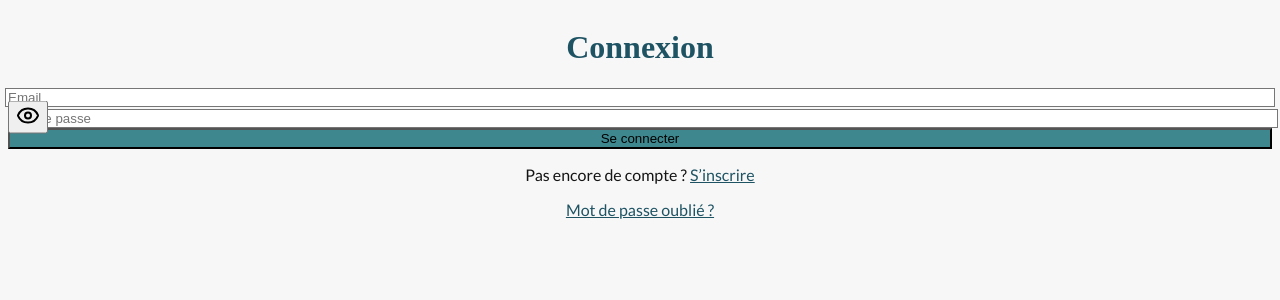
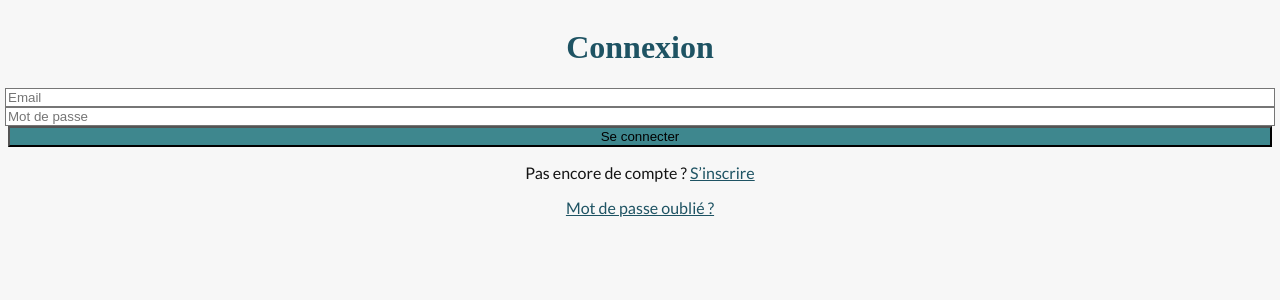
Before and after one commit to SabanaSuresh/benevoles-gout-autres, a Next.js app: page /login in a window 1280 px wide. Shown: the top 300 px of the page. Built offline with nearby package versions, Linux system fonts and the light colour scheme; no server answers; a web font is replaced by a local one.

Commit message:
xxxxxxxxxxx

```diff
--- a/src/app/login/page.tsx
+++ b/src/app/login/page.tsx
@@ -2,14 +2,12 @@
 import { useState } from "react"
 import { useRouter } from "next/navigation"
 import { supabase } from "@/lib/supabase"
-import { Eye, EyeOff } from "lucide-react"
 
 export default function LoginPage() {
   const router = useRouter()
   const [email, setEmail] = useState("")
   const [password, setPassword] = useState("")
   const [error, setError] = useState("")
-  const [showPassword, setShowPassword] = useState(false)
 
   const handleLogin = async (e: React.FormEvent) => {
     e.preventDefault()
@@ -42,24 +40,15 @@ export default function LoginPage() {
             required
           />
 
-          {/* Champ mot de passe avec icône œil à DROITE */}
-          <div className="relative w-full">
+          {/* Champ mot de passe en clair */}
           <input
-              type={showPassword ? "text" : "password"}
+            type="text"
             placeholder="Mot de passe"
-              className="w-full border border-gray-300 px-5 py-4 rounded-lg focus:outline-none focus:ring-2 focus:ring-[#aad7d4] text-lg pr-12"
+            className="w-full border border-gray-300 px-5 py-4 rounded-lg focus:outline-none focus:ring-2 focus:ring-[#aad7d4] text-lg"
             value={password}
             onChange={(e) => setPassword(e.target.value)}
             required
           />
-            <button
-              type="button"
-              onClick={() => setShowPassword(!showPassword)}
-              className="absolute right-3 top-1/2 -translate-y-1/2 text-gray-500 hover:text-[#1e5363] focus:outline-none"
-            >
-              {showPassword ? <EyeOff size={24} /> : <Eye size={24} />}
-            </button>
-          </div>
 
           {/* Message d'erreur */}
           {error && <p className="text-red-600 text-sm">{error}</p>}
```
Lines whose indentation alone changed are shown as unchanged.
